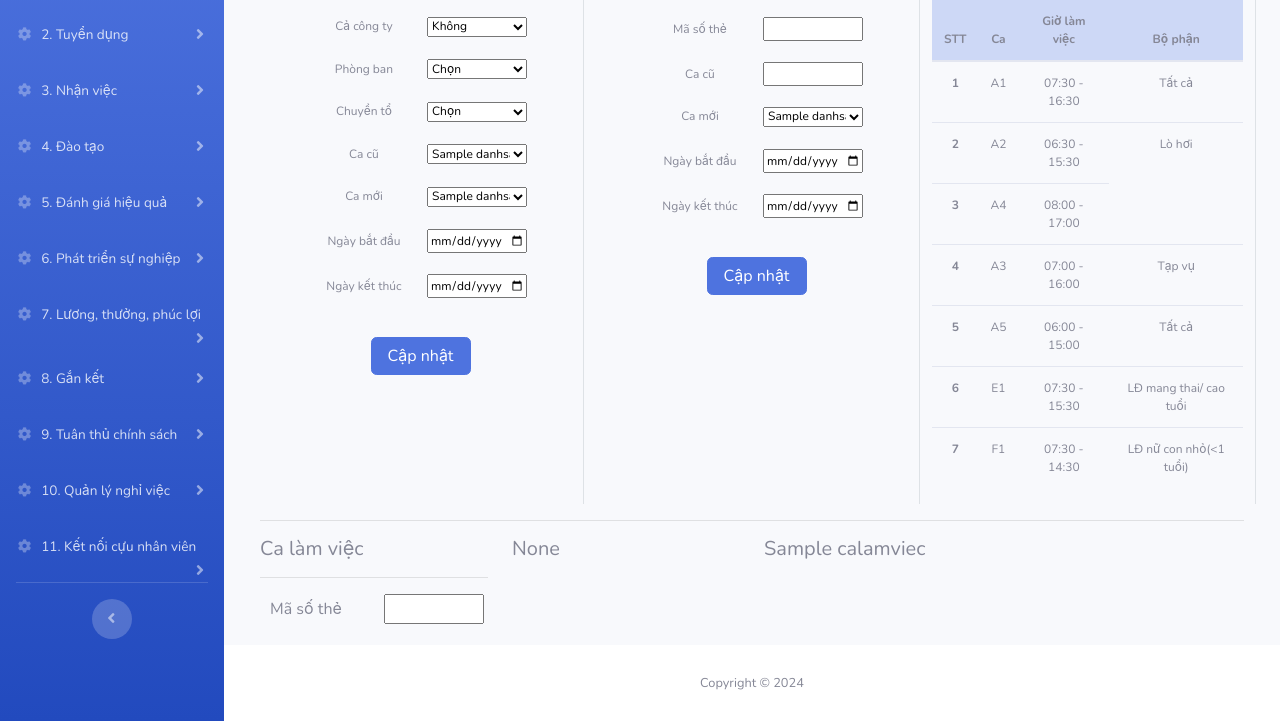
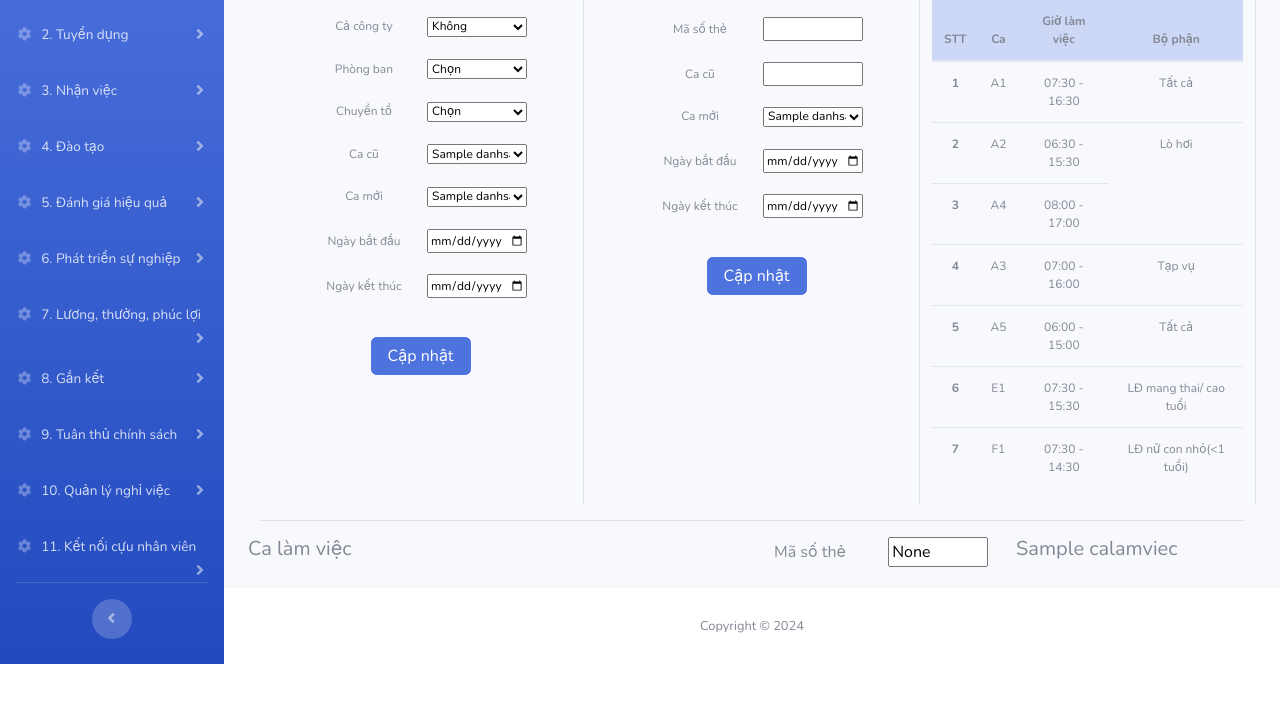
Before and after one commit to mrdotiendat1992/HRM, a Python web app: template templates/7_1_1.html in a window 1280 px wide. Shown: the part 210-931 px from the top of the page. After the commit the page ends 874 px from the top, so only its background shows below. Run offline with Jinja, Linux system fonts and the light colour scheme; the template is opened without the code that fills it: most values are stand-ins (such as "Sample title", 1, 10 or a date in 2020); some libraries are stand-ins or nearby versions.

Commit message:
7.1.1 Template

```diff
--- a/templates/7_1_1.html
+++ b/templates/7_1_1.html
@@ -171,18 +171,15 @@
     </div>
     <hr />
     <div class="row">
+        <h5>Ca làm việc</h5>
+        <hr />
         <div class="col-3">
-            <h5>Ca làm việc</h5>
-            <hr />
             <form action="/muc7_1_1" method="POST">
                 <div class="form-group">
                     <label for="mst">Mã số thẻ</label>
-                    <input id="mst" name="mst" type="text" onchange="this.form.submit()">
+                    <input id="mst" name="mst" type="text" onchange="this.form.submit()" value="{{request.args.get('mst')}}"></input>
                 </div>
             </form>
-        </div>
-        <div class='col-3'>
-            <h5>{{request.args.get('mst')}}</h5>
         </div>
         <div class='col-3'>
             <h5>{{calamviec}}</h5>
```
